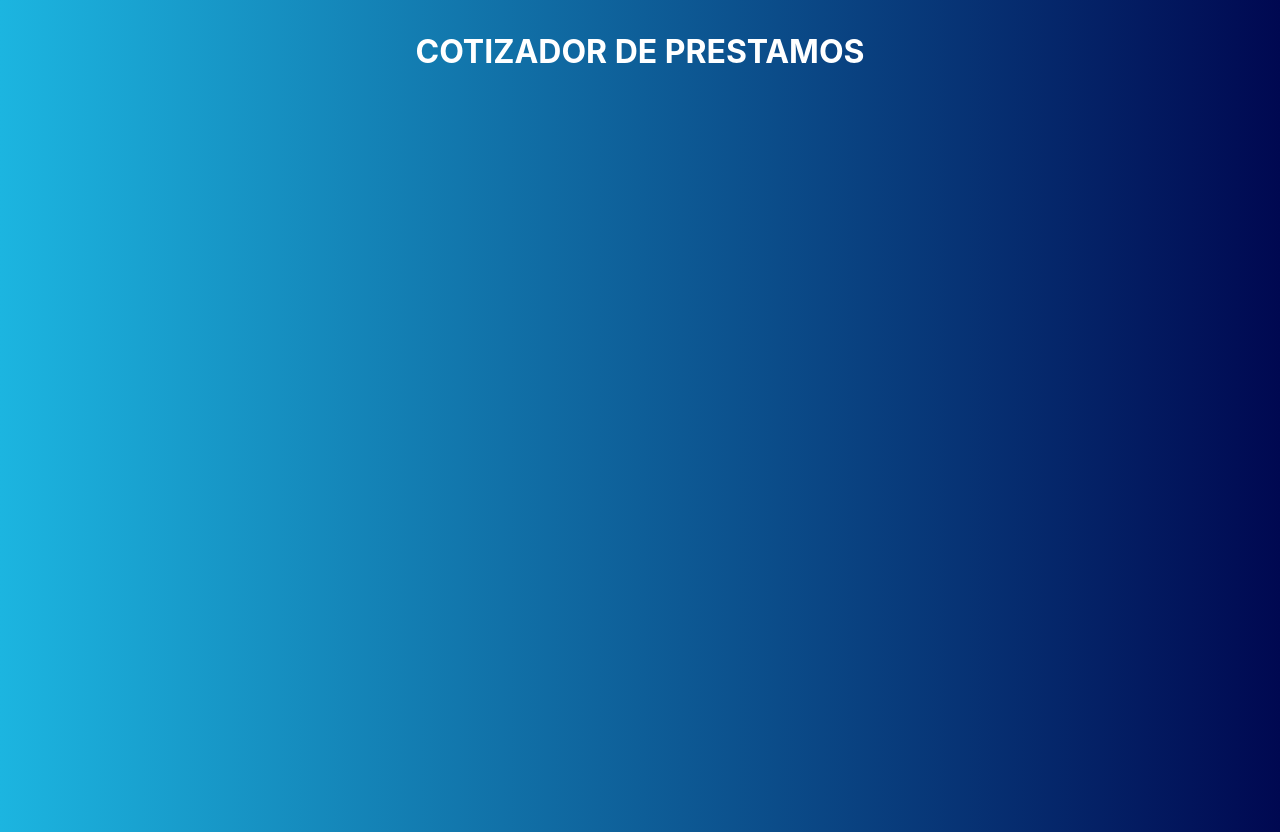
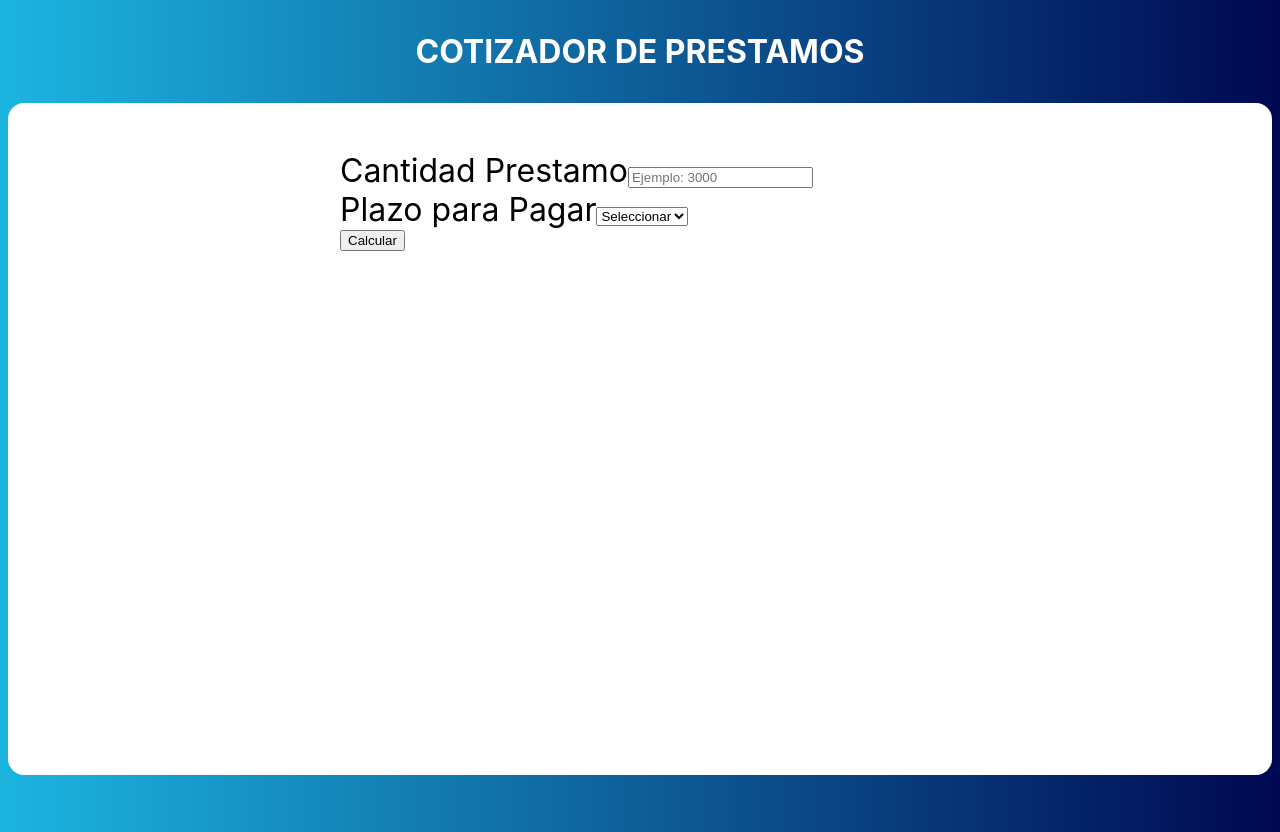
Before and after one commit to MasterCuber9210/PrestamosReact, a React (Create React App) app: page / in a window 1280 px wide. Built offline with nearby package versions, Linux system fonts and the light colour scheme; the HTML template or start-up script is replaced by a standard one.

Commit message:
Form added

```diff
--- a/src/App.js
+++ b/src/App.js
@@ -1,5 +1,6 @@
 import React, { Fragment } from 'react';
 import Header from "./components/Header";
+import Formulario from './components/Formulario';
 
 function App() {
   return (
@@ -7,6 +8,11 @@
       <Header
         titulo="Cotizador de Prestamos"
       />
+
+      <div className="container">
+        <Formulario />
+      </div>
+
     </Fragment>
   );
 }
--- /dev/null
+++ b/src/components/Formulario.js
@@ -0,0 +1,39 @@
+import React from 'react';
+
+const Formulario = () => {
+    return (
+        <form>
+            <div className="row">
+                <div>
+                    <label>Cantidad Prestamo</label>
+                    <input
+                        className="u-full-width"
+                        type="number"
+                        placeholder="Ejemplo: 3000"
+                    />
+                </div>
+                <div>
+                    <label>Plazo para Pagar</label>
+                    <select
+                        className="u-full-width"
+                    >
+                        <option value="">Seleccionar</option>
+                        <option value="3">3 meses</option>
+                        <option value="6">6 meses</option>
+                        <option value="12">12 meses</option>
+                        <option value="24">24 meses</option>
+                    </select>
+                </div>
+                <div>
+                    <input
+                        type="submit"
+                        value="Calcular"
+                        className="button-primary u-full-width"
+                    />
+                </div>
+            </div>
+        </form>
+    );
+}
+
+export default Formulario;
```
